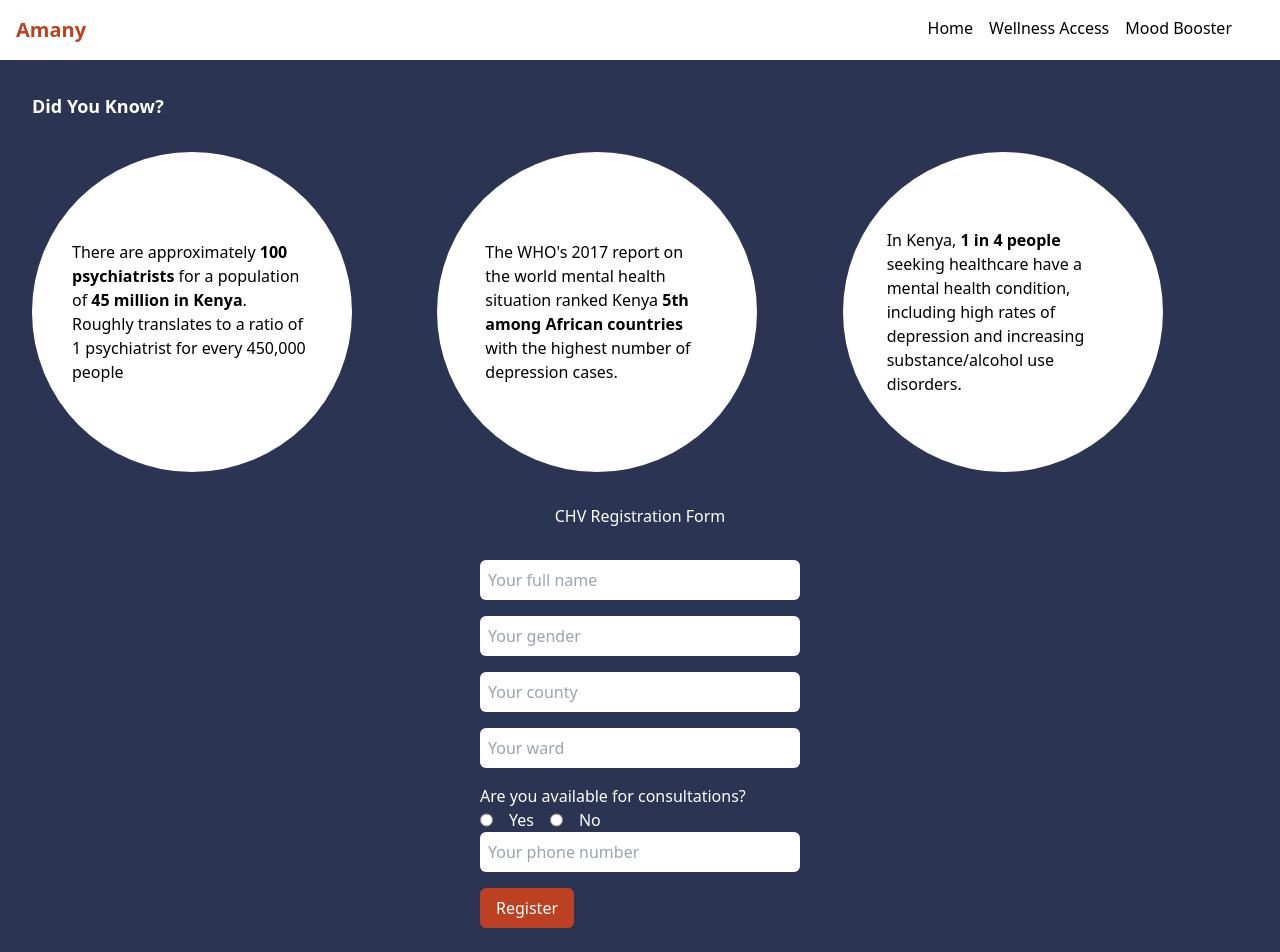
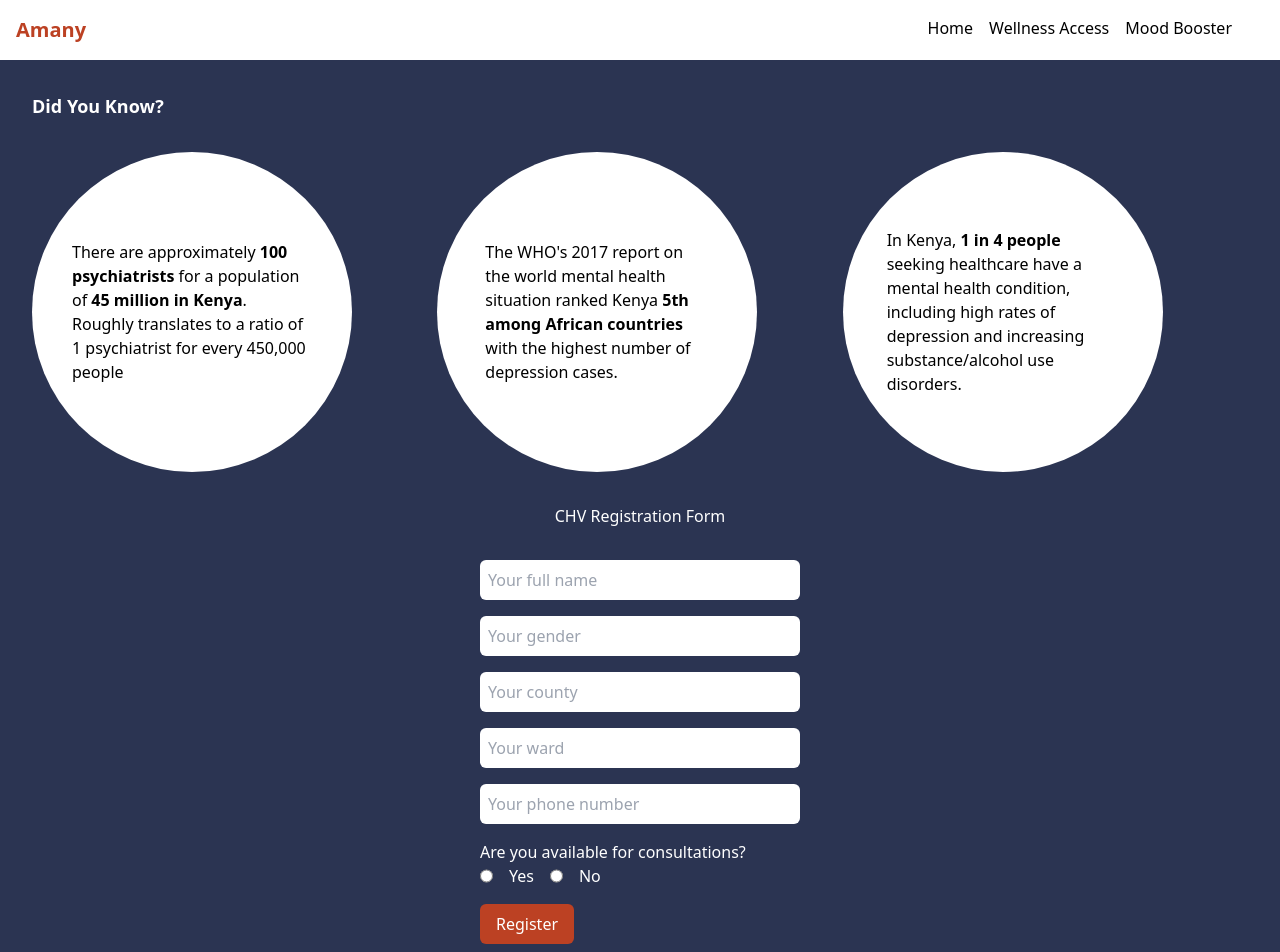
Before and after one commit to IsoDevMate/amany-music, a React (Vite) app in the folder amany/: page / in a window 1280 px wide. Shown: the top 952 px of the page. Built offline with nearby package versions, Linux system fonts and the light colour scheme.

Commit message:
form style

```diff
--- a/amany/src/compenents/Home.jsx
+++ b/amany/src/compenents/Home.jsx
@@ -55,9 +55,16 @@
               required
               className="p-2 rounded-md mb-4"
             />
+            <input
+              type="number"
+              name="phoneNumber"
+              placeholder="Your phone number"
+              required
+              className="p-2 rounded-md mb-4"
+            />
 
             <label htmlFor="availability" className='text-white'>Are you available for consultations?</label>
-            <div className='flex flex-row gap-4'>
+            <div className='flex flex-row gap-4 pb-4'>
             <input
               type="radio"
               name="availability"
@@ -76,14 +83,6 @@
             <label for="availability" className='text-white'>No</label>
             </div>
 
-
-            <input
-              type="number"
-              name="phoneNumber"
-              placeholder="Your phone number"
-              required
-              className="p-2 rounded-md mb-4"
-            />
             {/* Button to submit the form */}
             <button
               type="submit"
```
